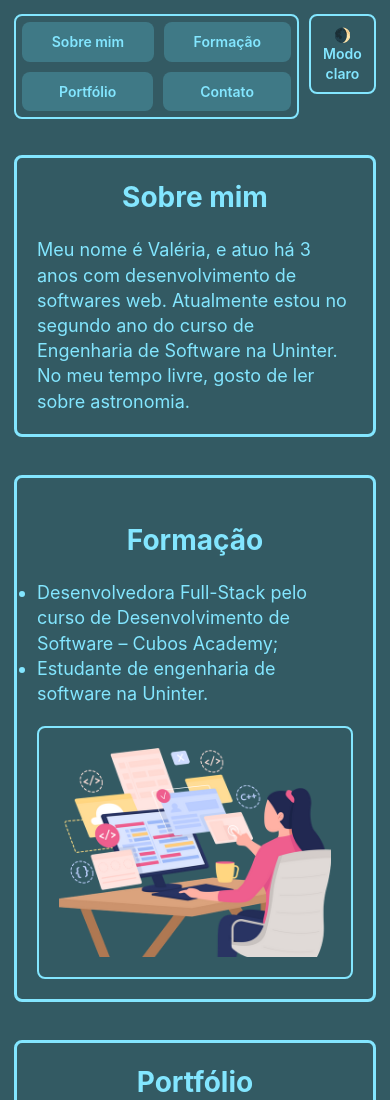
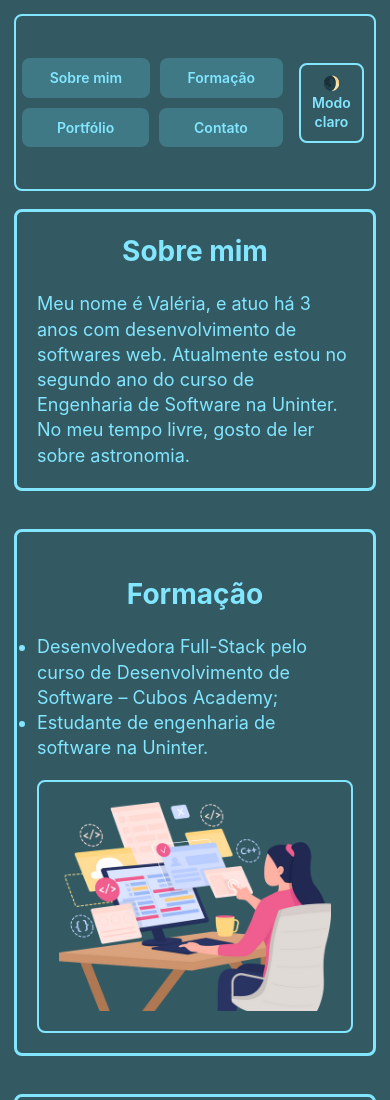
Before and after one commit to vsm-dv/trabalho-awm-valeria-sousa, a plain HTML site: page index.html in a window 390 px wide. Shown: the top 1100 px of the page. Drawn offline with Linux system fonts and the light colour scheme.

Commit message:
feat: fix header

```diff
--- a/style.css
+++ b/style.css
@@ -28,7 +28,17 @@ body {
 header {
 	display: flex;
 	justify-content: space-between;
+	align-items: center;
 	gap: 10px;
+	position: sticky;
+	top: 0;
+	z-index: 1000;
+	border: 2px solid var(--color-text);
+	background-color: var(--color-background);
+	border-radius: var(--radius);
+	padding-top: 5px;
+	padding-bottom: 5px;
+	height: 9vh;
 }
 
 .div-button {
@@ -43,6 +53,7 @@ header {
 	height: 50px;
 	border: 2px solid var(--color-text);
 	border-radius: var(--radius);
+	margin-right: 10px;
 }
 
 .div-button:hover,
@@ -59,10 +70,7 @@ button:hover {
 nav {
 	display: flex;
 	gap: 10px;
-	margin-bottom: 18px;
 	padding: 6px;
-	border: 2px solid var(--color-text);
-	border-radius: var(--radius);
 	align-items: center;
 }
 
@@ -89,6 +97,7 @@ section {
 	display: flex;
 	flex-direction: column;
 	margin-bottom: 20px;
+	scroll-margin-top: 11vh;
 }
 section h2 {
 	text-align: center;
@@ -184,8 +193,12 @@ section p {
 	body {
 		padding: 14px;
 	}
+	header {
+		height: 21vh;
+	}
 	section {
 		padding: 20px;
+		scroll-margin-top: 22vh;
 	}
 	nav {
 		flex-wrap: wrap;
```
